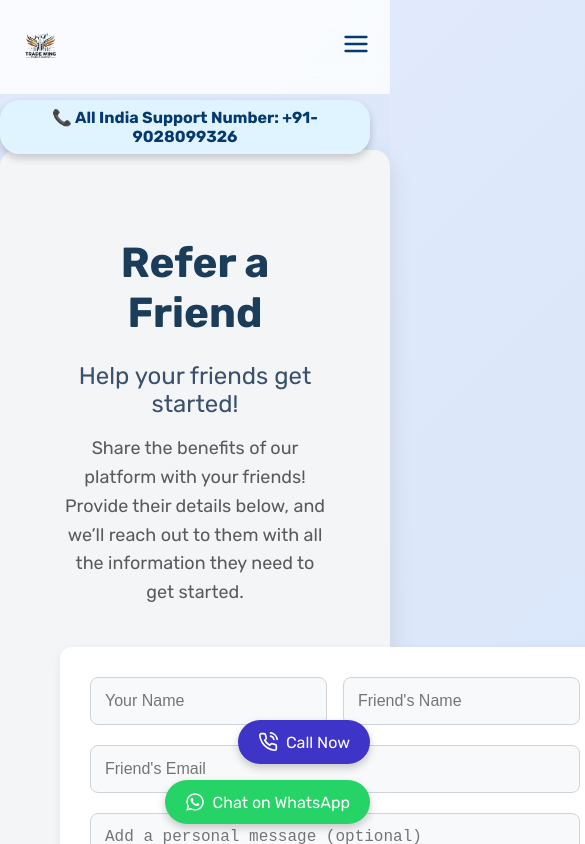
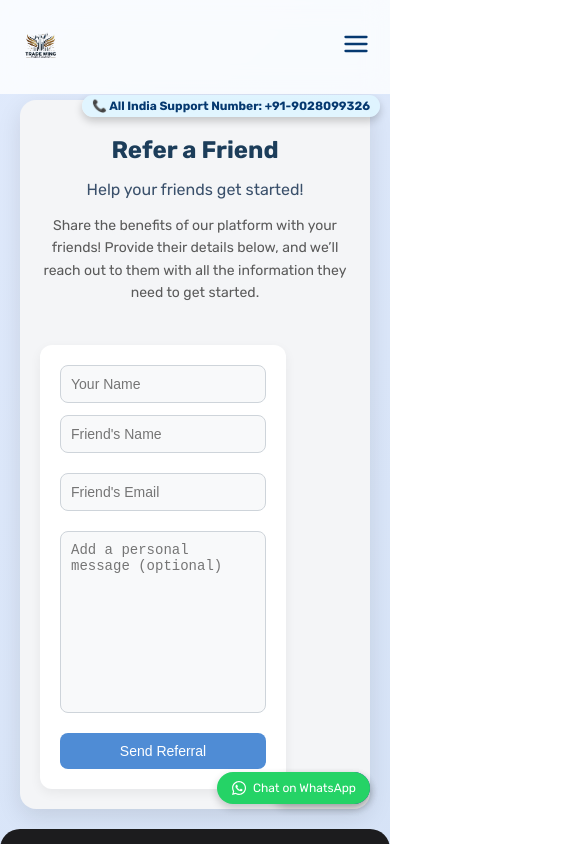
Before and after one commit to arnavbaronia/tradewing-frontend, a React (Create React App) app: page /refer in a window 390 px wide. Shown: the top 844 px of the page, 585 px wide, since content can reach past the window. Built offline with nearby package versions, Linux system fonts and the light colour scheme.

Commit message:
media queries added

```diff
--- a/src/Styles/ContactUsPage.module.css
+++ b/src/Styles/ContactUsPage.module.css
@@ -270,3 +270,131 @@
   margin-right: 8px;
   font-size: 20px;
 }
+
+@media (max-width: 768px) {
+  .contactWrapper {
+    padding: 20px;
+    margin: 20px;
+    margin-top: 100px;
+  }
+
+  .heading {
+    font-size: 28px;
+  }
+
+  .subheading {
+    font-size: 18px;
+  }
+
+  .description {
+    font-size: 16px;
+  }
+
+  .contactContainer {
+    flex-direction: column;
+    gap: 20px;
+  }
+
+  .row {
+    flex-direction: column;
+    gap: 12px;
+  }
+
+  .input,
+  .textarea {
+    font-size: 14px;
+    padding: 12px;
+  }
+
+  .formContainer {
+    padding: 20px;
+  }
+
+  .button {
+    font-size: 14px;
+    padding: 12px;
+  }
+
+  .contactOptions {
+    gap: 12px;
+  }
+
+  .contactButton {
+    font-size: 14px;
+    padding: 12px;
+  }
+
+  .notification {
+    left: 50%;
+    top: 10px;
+    padding: 10px 16px;
+    font-size: 14px;
+  }
+
+  .supportLabel {
+    top: 5px;
+    right: 10px;
+    padding: 6px 12px;
+    font-size: 14px;
+  }
+
+  .callButton,
+  .whatsappButton {
+    padding: 10px 16px;
+    font-size: 14px;
+    bottom: 60px;
+  }
+
+  .callIcon,
+  .whatsappIcon {
+    font-size: 18px;
+    margin-right: 6px;
+  }
+}
+
+@media (max-width: 480px) {
+  .heading {
+    font-size: 24px;
+  }
+
+  .subheading {
+    font-size: 16px;
+  }
+
+  .description {
+    font-size: 14px;
+  }
+
+  .input,
+  .textarea {
+    padding: 10px;
+    font-size: 14px;
+  }
+
+  .button {
+    font-size: 14px;
+    padding: 10px;
+  }
+
+  .notification {
+    font-size: 12px;
+    padding: 8px 12px;
+  }
+
+  .supportLabel {
+    font-size: 12px;
+    padding: 4px 10px;
+  }
+
+  .callButton,
+  .whatsappButton {
+    font-size: 12px;
+    padding: 8px 14px;
+    bottom: 40px;
+  }
+
+  .callIcon,
+  .whatsappIcon {
+    font-size: 16px;
+  }
+}
```
